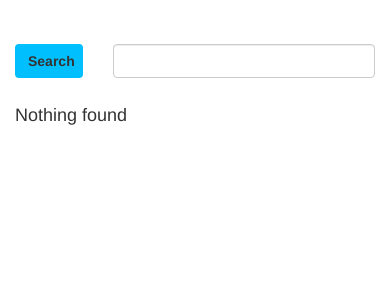
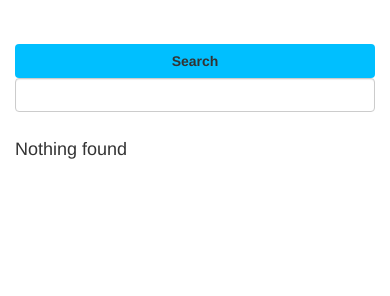
Before and after one commit to NickStefan/nicksblog, a Django app: page /blog/search/ in a window 390 px wide. Shown: the part 55-351 px from the top of the page. Run offline with Django 3.2, Linux system fonts and the light colour scheme; some libraries are stand-ins or nearby versions.

Commit message:
fixed overflow text from search btn on mobile
col-xs-3 changed to col-sm-3 for example
flipped development = true to developemt = false. this will hide any
stack errors from the user.

```diff
--- a/blog/templates/blog/search_results.html
+++ b/blog/templates/blog/search_results.html
@@ -9,10 +9,10 @@
 
   <div class="row">
   <form class="blog-search" action="" method="get">
-    <div class="col-xs-3">
+    <div class="col-sm-3">
     <button class="btn btn-block search-btn" type="submit">Search</button>
     </div>
-    <div class="col-xs-9">
+    <div class="col-sm-9">
 		<input class="form-control" type="text" name="q">
     </div>
   </form>
--- a/nickswebsite/settings.py
+++ b/nickswebsite/settings.py
@@ -32,7 +32,7 @@ STATICFILES_FINDERS = (
 
 #set this to true when doing manage.py runserver for http://127.0.0.1:8000/
 #set to false for production
-LOCALDEV = True
+LOCALDEV = False
 
 if LOCALDEV == True:
     DEBUG = True
--- a/templates/index.html
+++ b/templates/index.html
@@ -9,10 +9,10 @@
 
   <div class="row">
   <form class="blog-search" action="blog/search/" method="get">
-    <div class="col-xs-3">
+    <div class="col-sm-3">
     <button class="btn btn-block search-btn" type="submit">Search</button>
     </div>
-    <div class="col-xs-9">
+    <div class="col-sm-9">
 		<input class="form-control" type="text" name="q">
     </div>
   </form>
```
